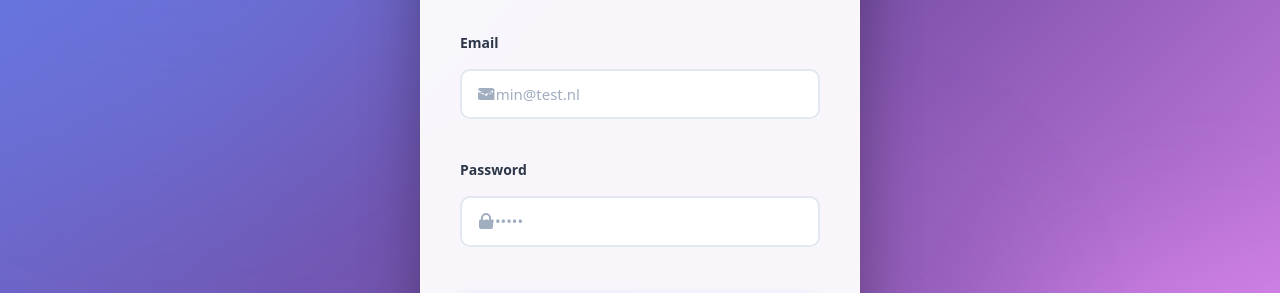
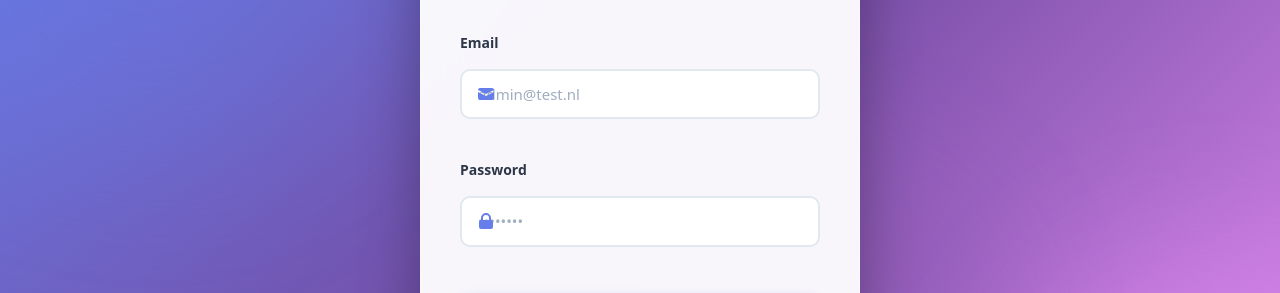
Before and after one commit to florislindeman/h2w-frontend, a React (Vite) app: page / in a window 1280 px wide. Shown: the part 229-522 px from the top of the page. Built offline with nearby package versions, Linux system fonts and the light colour scheme; no server answers.

Commit message:
Update Login.css

```diff
--- a/src/pages/Login.css
+++ b/src/pages/Login.css
@@ -188,6 +188,7 @@
   position: relative;
   display: flex;
   align-items: center;
+  width: 100%;
 }
 
 .input-icon {
@@ -195,7 +196,7 @@
   left: 16px;
   width: 20px;
   height: 20px;
-  color: #a0aec0;
+  color: #667eea;
   pointer-events: none;
   z-index: 10;
 }
@@ -206,10 +207,12 @@
   font-size: 15px;
   border: 2px solid #e2e8f0;
   border-radius: 12px;
-  background: white;
+  background: rgba(255, 255, 255, 0.95);
   color: #2d3748;
   transition: all 0.2s ease;
   font-family: inherit;
+  position: relative;
+  z-index: 5;
 }
 
 .form-input:hover {
```
